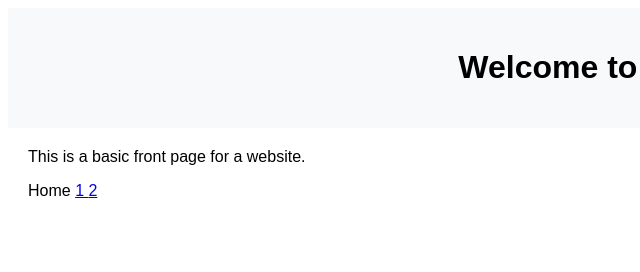
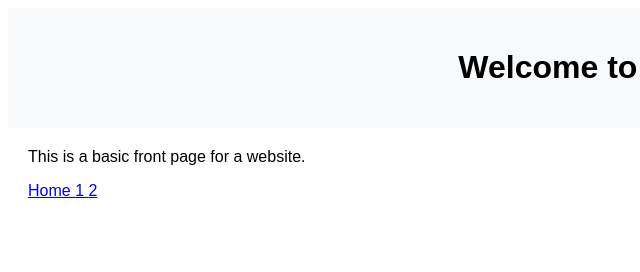
Before and after one commit to TimothyJNeale/TimothyJNeale.github.io, a plain HTML site: page index.html in a window 1280 px wide. Shown: the top 272 px of the page, 0-640 px from the left. Drawn offline with Linux system fonts and the light colour scheme.

Commit message:
Corrected home link

```diff
--- a/index.html
+++ b/index.html
@@ -36,7 +36,7 @@
    <p>
     This is a basic front page for a website.
    </p>
-   <a ref="index.html">
+   <a href="index.html">
     Home
    </a>
    <a href="content/1.html">
```
